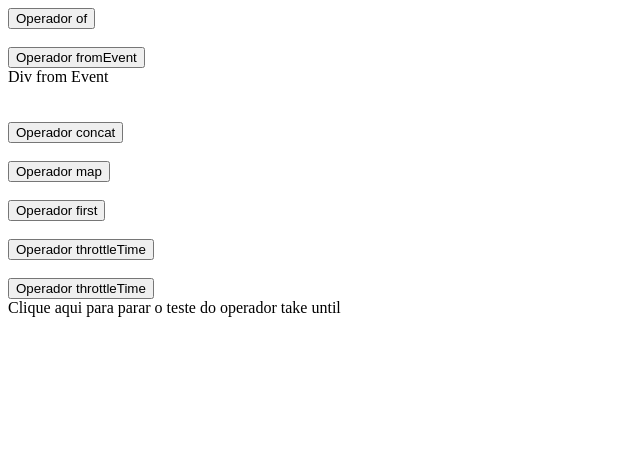
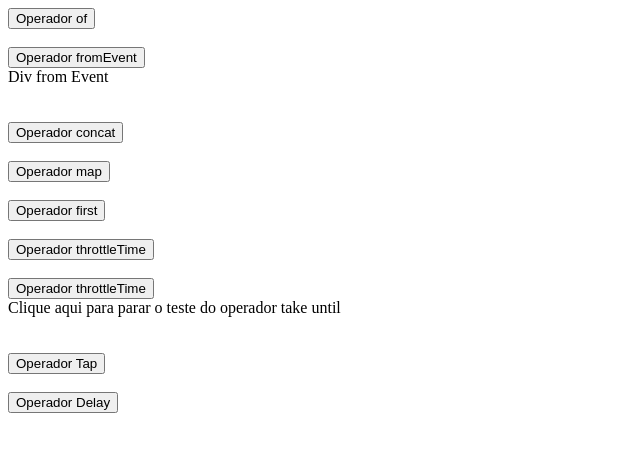
Before and after one commit to andrewmaia/Javascript_Rxjs, an Angular app: page /operators in a window 1280 px wide. Shown: the top 452 px of the page, without its empty margins (0-640 px from the left). Built offline with nearby package versions, Linux system fonts and the light colour scheme.

Commit message:
Operador delay

```diff
--- a/src/app/operators/operators.component.html
+++ b/src/app/operators/operators.component.html
@@ -21,3 +21,9 @@
 <div id="divTakeUntil">Clique aqui para parar o teste do operador take until</div>
 <br/>
 <br/>
+<button (click)="operadorTap()">Operador Tap</button>
+<br/>
+<br/>
+<button (click)="operadorDelay()">Operador Delay</button>
+<br/>
+<br/>
--- a/src/app/operators/operators.component.ts
+++ b/src/app/operators/operators.component.ts
@@ -1,5 +1,5 @@
 import { Component, OnInit } from '@angular/core';
-import {concat, first, fromEvent, interval, map, Observable, of, takeUntil, throttleTime} from 'rxjs';
+import {concat, delay, first, fromEvent, interval, map, Observable, of, takeUntil, tap, throttleTime} from 'rxjs';
 
 @Component({
   selector: 'app-operators',
@@ -57,4 +57,18 @@ export class OperatorsComponent implements OnInit {
     result.subscribe(x => alert(x));
   }
 
+  operadorTap(){
+    of(0.2,0.6,0.3).pipe(
+      tap(x => alert(x)),
+      map(n => n > 0.5 ? 'big' : 'small')
+    ).subscribe(x => alert(x));
+  }
+
+  operadorDelay(){
+    of(1,2,3).pipe(
+      delay(4000),
+    ).subscribe(x => alert(x));
+    //Após se inscrever a emissao dos valores será atrasada em 4 segundos
+  }
+
 }
```
